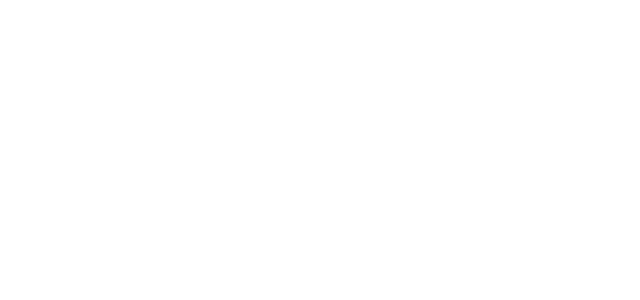
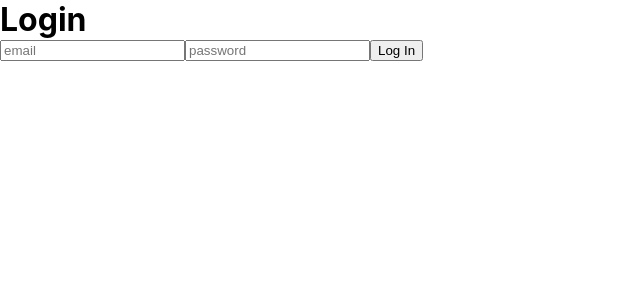
Before and after one commit to ElrikSouza/blog-client, a Nuxt app: page /auth/login in a window 1280 px wide. Before the commit this address had no page. Shown: the top 300 px of the page, without its empty margins (0-640 px from the left). Built offline with nearby package versions, Linux system fonts and the light colour scheme.

Commit message:
Created basic login page

```diff
--- /dev/null
+++ b/pages/auth/login.vue
@@ -0,0 +1,33 @@
+<template>
+  <div class="grid">
+    <h1 class="grid__title">Login</h1>
+    <main>
+      <input v-model="email" type="email" placeholder="email" />
+      <input v-model="password" type="password" placeholder="password" />
+      <button @click="submit">Log In</button>
+    </main>
+  </div>
+</template>
+
+<script lang="ts">
+import Vue from 'vue';
+export default Vue.extend({
+  data() {
+    return {
+      email: '',
+      password: '',
+    };
+  },
+  methods: {
+    async submit() {
+      const response = await this.$axios.$post('auth/login', {
+        email: this.email,
+        password: this.password,
+      });
+
+      localStorage.setItem('token', response.token);
+      this.$router.push('/');
+    },
+  },
+});
+</script>
```
